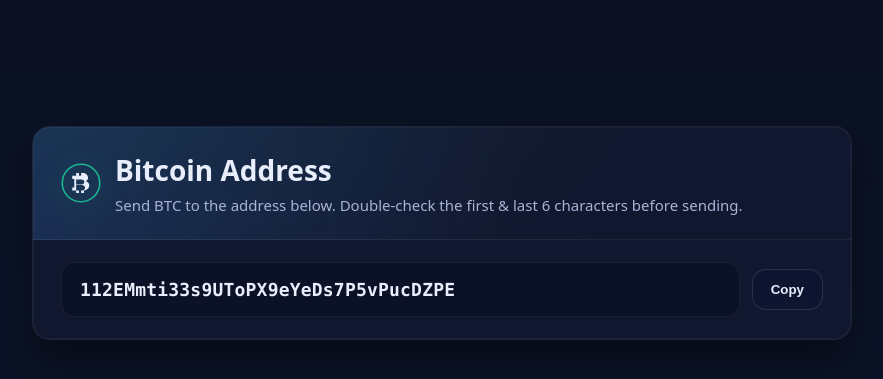
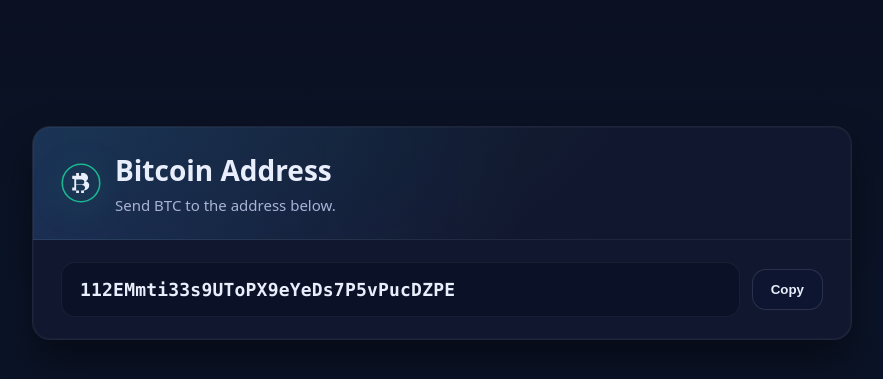
Before and after one commit to Littlemuzz5/Design-and-Technology-major-project, a Flask app: page /bitcoin in a window 1280 px wide. Shown: the part 167-546 px from the top of the page, without its empty margins (198-1081 px from the left). Run offline with Flask 3, Linux system fonts and the light colour scheme; data that the repository does not hold is empty.

Commit message:
Add files via upload

```diff
--- a/templates/bitcoin.html
+++ b/templates/bitcoin.html
@@ -61,7 +61,7 @@
       </svg>
       <div>
         <h1 id="title">Bitcoin Address</h1>
-        <p class="sub">Send BTC to the address below. Double-check the first &amp; last 6 characters before sending.</p>
+        <p class="sub">Send BTC to the address below.</p>
       </div>
     </header>
 
```
